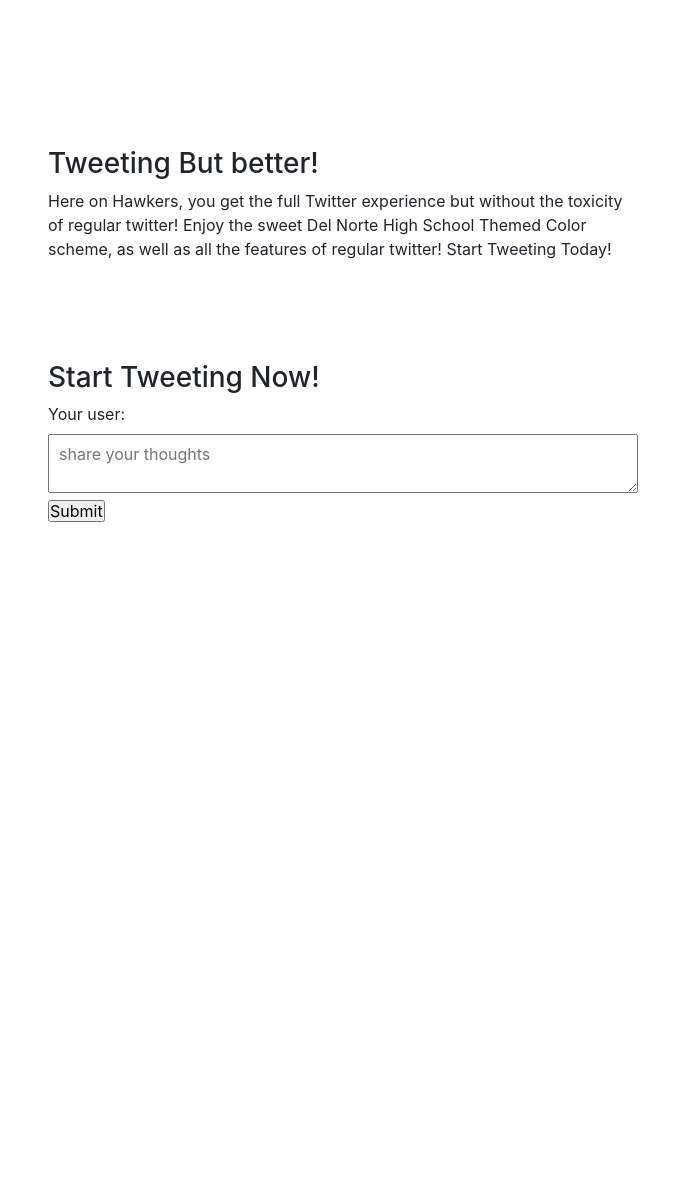
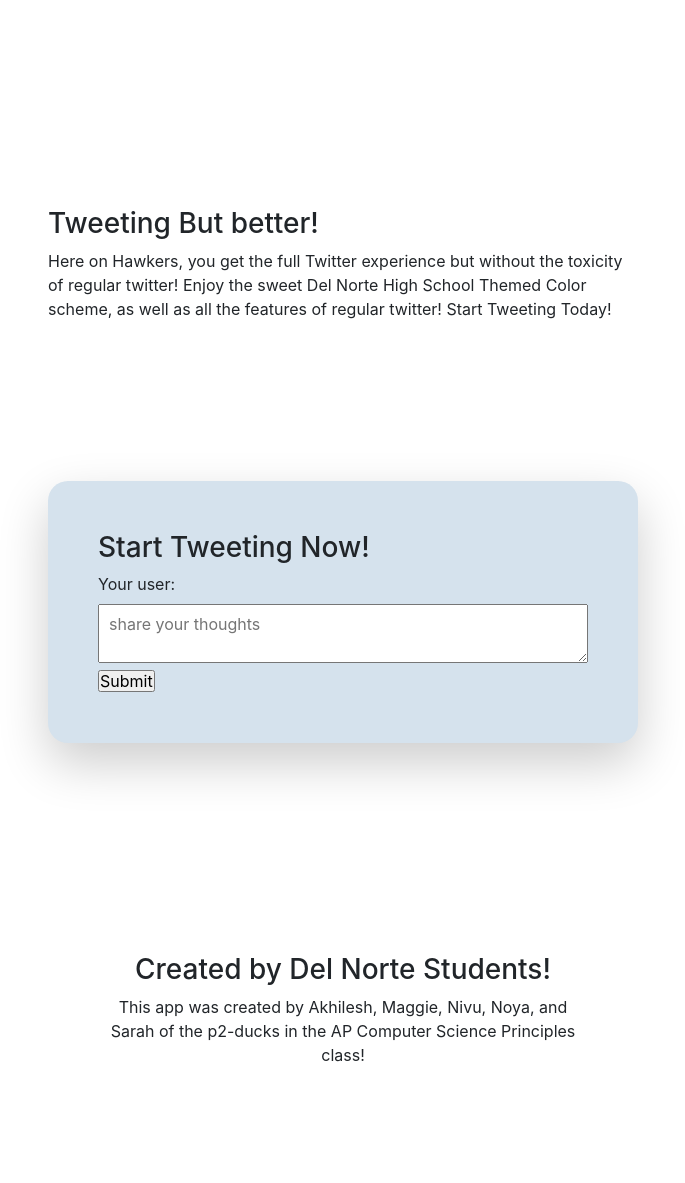
Before and after one commit to noyah81/p2ducks, a Flask app: page / in a window 1280 px wide. Shown: the part 516-1699 px from the top of the page, without its empty margins (297-982 px from the left). Before the commit the page ends 1038 px from the top, so only its background shows below. Run offline with Flask 2, Linux system fonts and the light colour scheme; some libraries are stand-ins or nearby versions.

Commit message:
homepage

```diff
--- a/app.py
+++ b/app.py
@@ -3,6 +3,10 @@ from flask_sqlalchemy import SQLAlchemy
 from sqlalchemy.sql import text
 from werkzeug.security import check_password_hash, generate_password_hash
 from blueprint import blueprint
+
+# import classes from blueprints
+from blueprintPython.maggie_minilab import Shows
+from blueprintPython.minilab_akhil import Movies
 
 app = Flask(__name__)
 # app.register_blueprint(blueprint)
@@ -53,19 +57,35 @@ def login():
 def signup():
     return render_template("signup.html")
 
+
 @app.route('/minilab-akhil')
 def minilabakhil():
     if request.method == "POST":
         n = int(request.form.get("series"))
         movierecs = Movies(n)
-        return render_template("minilab-akhil.html", movierecs=Movie(int(request.form.get("series"))))
-    return render_template("minilab-akhil.html")
+        return render_template("minilab-akhil.html", movierecs=Movies(int(request.form.get("series"))))
+    return render_template("/minilabs/akhilesh/minilab-akhil.html", movierecs=None)
+
 
 @app.route('/minilab-maggie')
 def minilabmaggie():
     n = 2
-    showrecs = Shows(n/n)
-    return render_template("/minilab/minilab-maggie.html", showrecs=Shows(2))
+    showrecs = Shows(n / n)
+    return render_template("/minilabs/maggie/minilab-maggie.html", showrecs=Shows(2))
+
+@app.route('/minilab-sarah')
+def minilabsarah():
+    return render_template("/minilabs/sarah/minilab-sarah.html")
+
+
+@app.route('/minilab-noya')
+def minilabnoya():
+    return render_template("/minilabs/noya/minilab-noya.html")
+
+
+@app.route('/minilab-nivu')
+def minilabnivu():
+    return render_template("/minilabs/nivu/minilab-nivu.html")
 
 if __name__ == "__main__":
     # runs the application on the repl development server
--- a/templates/home.html
+++ b/templates/home.html
@@ -247,13 +247,13 @@
 </script>
 
 <div style="margin:50px">
-    <div style="margin-top:100px; width:50%; margin-left:auto; margin-right:auto;">
+    <div style="margin-top:160px; width:50%; margin-left:auto; margin-right:auto; border-radius:20px;">
         <h3>Tweeting But better!</h3>
         <p>Here on Hawkers, you get the full Twitter experience but without the toxicity of regular twitter! Enjoy the
             sweet Del Norte High School Themed Color scheme, as well as all the features of regular twitter!
             Start Tweeting Today!</p>
     </div>
-    <div class="lower" style="margin-top:100px; width:50%; margin-left:auto; margin-right:auto;">
+    <div class="lower" style="margin-top:160px; margin-bottom:160px; width:50%; margin-left:auto; margin-right:auto; background-color:#d5e2ed;padding:50px; border-radius:20px; box-shadow: 0 20px 50px 0 rgba(0, 0, 0, 0.2);">
         <h3>Start Tweeting Now!</h3>
         <!--  input-->
         <form>
@@ -267,6 +267,11 @@
         </form>
     </div>
 
+    <div style="margin-top:160px; width:50%; margin-left:auto; margin-right:auto; padding:50px; border-radius:20px;text-align:center;">
+        <h3>Created by Del Norte Students!</h3>
+        <p>This app was created by Akhilesh, Maggie, Nivu, Noya, and Sarah of the p2-ducks in the AP Computer Science Principles class!</p>
+    </div>
+
 
 </div>
 
--- a/templates/nav.html
+++ b/templates/nav.html
@@ -6,11 +6,11 @@
         </button>
         <div>
             <ul class="nav navbar-nav">
-                <li class="nav-item"><a class="nav-link active" href="/wrapped"><strong>Nivu Minilab</strong></a></li>
-                <li class="nav-item"><a class="nav-link active" href="/wrapped"><strong>Sarah Minilab</strong></a></li>
-                <li class="nav-item"><a class="nav-link active" href="/wrapped"><strong>Maggie Minilab</strong></a></li>
-                <li class="nav-item"><a class="nav-link active" href="/wrapped"><strong>Akhilesh Minilab</strong></a></li>
-                <li class="nav-item"><a class="nav-link active" href="/wrapped"><strong>Noya Minilab</strong></a></li>
+                <li class="nav-item"><a class="nav-link active" href="/minilab-nivu"><strong>Nivu Minilab</strong></a></li>
+                <li class="nav-item"><a class="nav-link active" href="/minilab-sarah"><strong>Sarah Minilab</strong></a></li>
+                <li class="nav-item"><a class="nav-link active" href="/minilab-maggie"><strong>Maggie Minilab</strong></a></li>
+                <li class="nav-item"><a class="nav-link active" href="/minilab-akhil"><strong>Akhilesh Minilab</strong></a></li>
+                <li class="nav-item"><a class="nav-link active" href="/minilab-noya"><strong>Noya Minilab</strong></a></li>
             </ul>
         </div>
     </div>
```
Also changed, not shown: templates/minilabs/akhilesh/minilab-akhil.html (+6 -4 lines), blueprintPython/maggie_minilab.py (renamed from templates/minilabs/maggie/maggie_minilab.py), blueprintPython/minilab_akhil.py (renamed from templates/minilabs/akhilesh/minilab-akhil.py), blueprintPython/nivu.py (renamed from templates/minilabs/nivu/nivu.py), templates/minilabs/nivu/minilab-nivu.html (renamed from templates/minilabs/nivu/minilab.html), templates/minilabs/noya/minilab-noya.html (added), templates/minilabs/noya/minilab.html (deleted), templates/minilabs/sarah/minilab-sarah.html (added), templates/minilabs/sarah/minilab.html (deleted).
